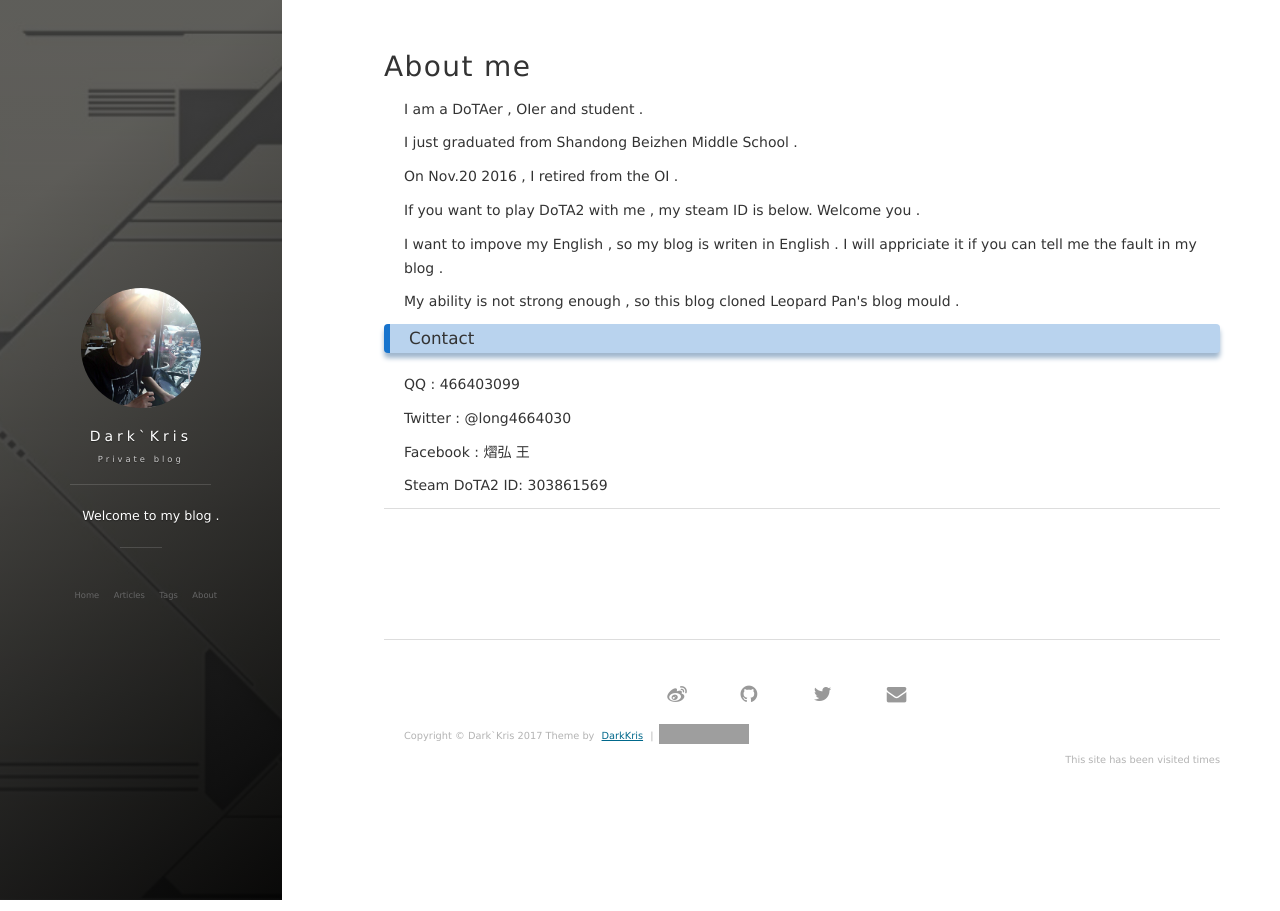
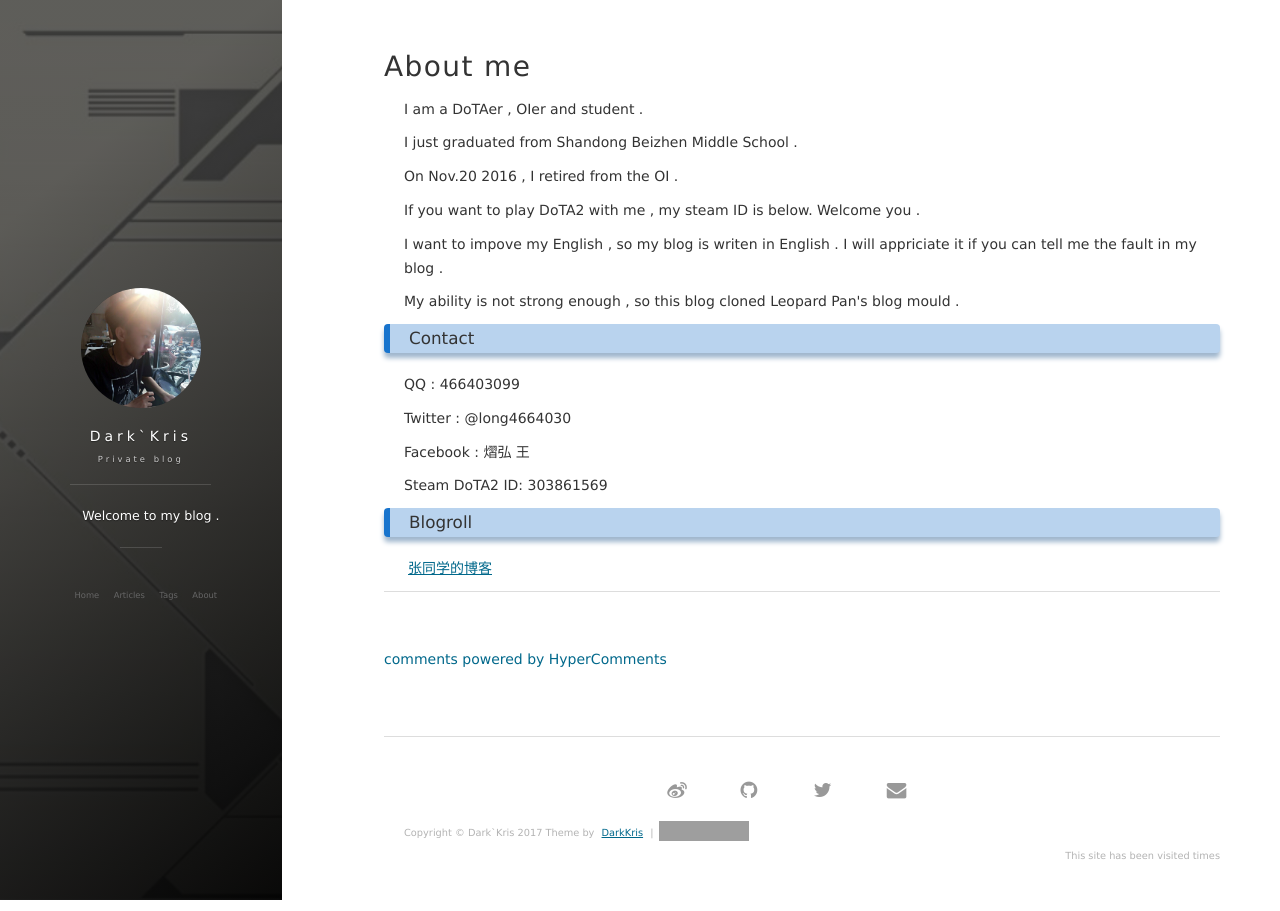
Before and after one commit to DeAntiWang/deantiwang.github.io, a Jekyll site: the page built from about.md, in a window 1280 px wide. Built offline with Jekyll 4.4.1, drawn with Linux system fonts in a browser that asks for light colours; nearby versions of some CDN libraries; comment, search, counter and statistics services are not loaded; grey boxes are pictures that could not be loaded.

Commit message:
add BlogRoll and updata Comments App

```diff
--- a/_includes/comments.html
+++ b/_includes/comments.html
@@ -1,18 +1,38 @@
 <section class="post-comments">
 
 
-    <div id="cloud-tie-wrapper" class="cloud-tie-wrapper"></div>
-    <script src="https://img1.cache.netease.com/f2e/tie/yun/sdk/loader.js"></script>
-    <script>
-    var cloudTieConfig = {
-        url: document.location.href,
-        sourceId: "",
-        productKey: "e9fea7250fb14c289b404afdb58c205a",
-        target: "cloud-tie-wrapper"
-    };
-    var yunManualLoad = true;
-    Tie.loader("aHR0cHM6Ly9hcGkuZ2VudGllLjE2My5jb20vcGMvbGl2ZXNjcmlwdC5odG1s", true);
+<!--    <div id="cloud-tie-wrapper" class="cloud-tie-wrapper"></div>-->
+<!--    <script src="https://img1.cache.netease.com/f2e/tie/yun/sdk/loader.js"></script>-->
+<!--    <script>-->
+<!--    var cloudTieConfig = {-->
+<!--        url: document.location.href,-->
+<!--        sourceId: "",-->
+<!--        productKey: "e9fea7250fb14c289b404afdb58c205a",-->
+<!--        target: "cloud-tie-wrapper"-->
+<!--    };-->
+<!--    var yunManualLoad = true;-->
+<!--    Tie.loader("aHR0cHM6Ly9hcGkuZ2VudGllLjE2My5jb20vcGMvbGl2ZXNjcmlwdC5odG1s", true);-->
+<!--    </script>-->
+
+<!--Hypercomments-->
+
+<div id="hypercomments_widget"></div>
+<script type="text/javascript">
+    _hcwp = window._hcwp || [];
+    _hcwp.push({widget:"Stream", widget_id: 93068});
+    (function() {
+     if("HC_LOAD_INIT" in window)return;
+     HC_LOAD_INIT = true;
+     var lang = (navigator.language || navigator.systemLanguage || navigator.userLanguage || "en").substr(0, 2).toLowerCase();
+     var hcc = document.createElement("script"); hcc.type = "text/javascript"; hcc.async = true;
+     hcc.src = ("https:" == document.location.protocol ? "https" : "http")+"://w.hypercomments.com/widget/hc/93068/"+lang+"/widget.js";
+     var s = document.getElementsByTagName("script")[0];
+     s.parentNode.insertBefore(hcc, s.nextSibling);
+     })();
     </script>
+<a href="http://hypercomments.com" rel = "nofollow" class="hc-link" title="comments widget">comments powered by HyperComments</a>
+<!--end-->
+
 
 <!-- UY BEGIN -->
 <!--<div id="uyan_frame"></div>-->
--- a/_includes/footer.html
+++ b/_includes/footer.html
@@ -69,7 +69,7 @@
 
         <div class = "footer_div">
            <p class="copyright text-muted">
-            Copyright &copy; {{ site.title }} {{ site.time | date: '%Y' }} Theme by <a href="http://darkkris.github.io/">DarkKris</a> |
+            Copyright &copy; {{ site.title }} {{ site.time | date: '%Y' }} Theme by <a href="https://darkkris.github.io/">DarkKris</a> |
             <iframe
                 style="margin-left: 2px; margin-bottom:-5px;"
                 frameborder="0" scrolling="0" width="91px" height="20px"
--- a/about.md
+++ b/about.md
@@ -47,6 +47,15 @@ Steam DoTA2 ID: 303861569
 
 <p>
 
+<h3> Blogroll </h3>
+
+<p>
+
+<a href="http://blog.zhangone.top/">张同学的博客</a>
+
+<p>
+
+
 <!--<a target="_blank" href="https://www.talkingdata.com/"> TalkingData </a>-->
 
 {% include comments.html %}
```
